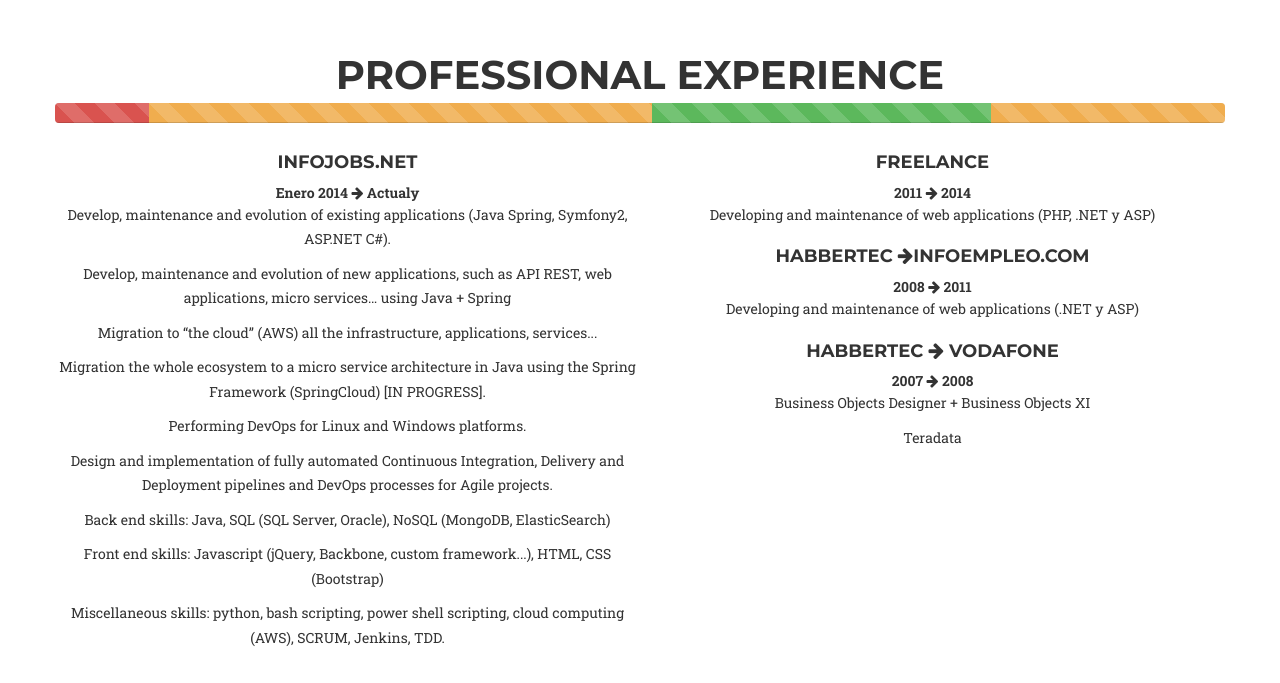
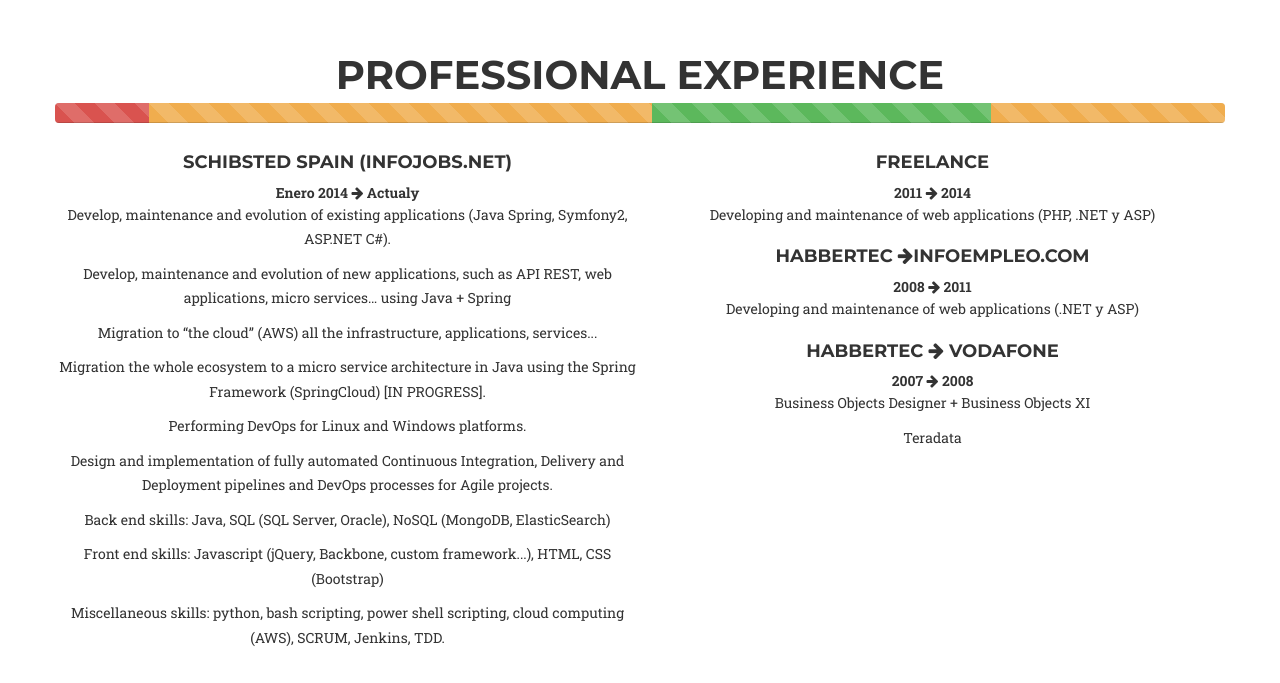
Before and after one commit to opeshm/mdominguez.net, a website: page cv.html in a window 1280 px wide. Shown: the part 1528-2211 px from the top of the page. Drawn offline with nearby package versions, Linux system fonts and the light colour scheme; a web font is replaced by a local one.

Commit message:
Fixed actual company

```diff
--- a/cv.html
+++ b/cv.html
@@ -118,7 +118,7 @@
         <div class="row">
           <div class="col-md-6 col-sm-6 portfolio-item">
             <div class="row text-center">
-              <h4>Infojobs.net</h4>
+              <h4>Schibsted Spain (Infojobs.net)</h4>
               <span>
                 <b>Enero 2014 <i class="fa fa-arrow-right ">
                 </i> Actualy</b>
```
